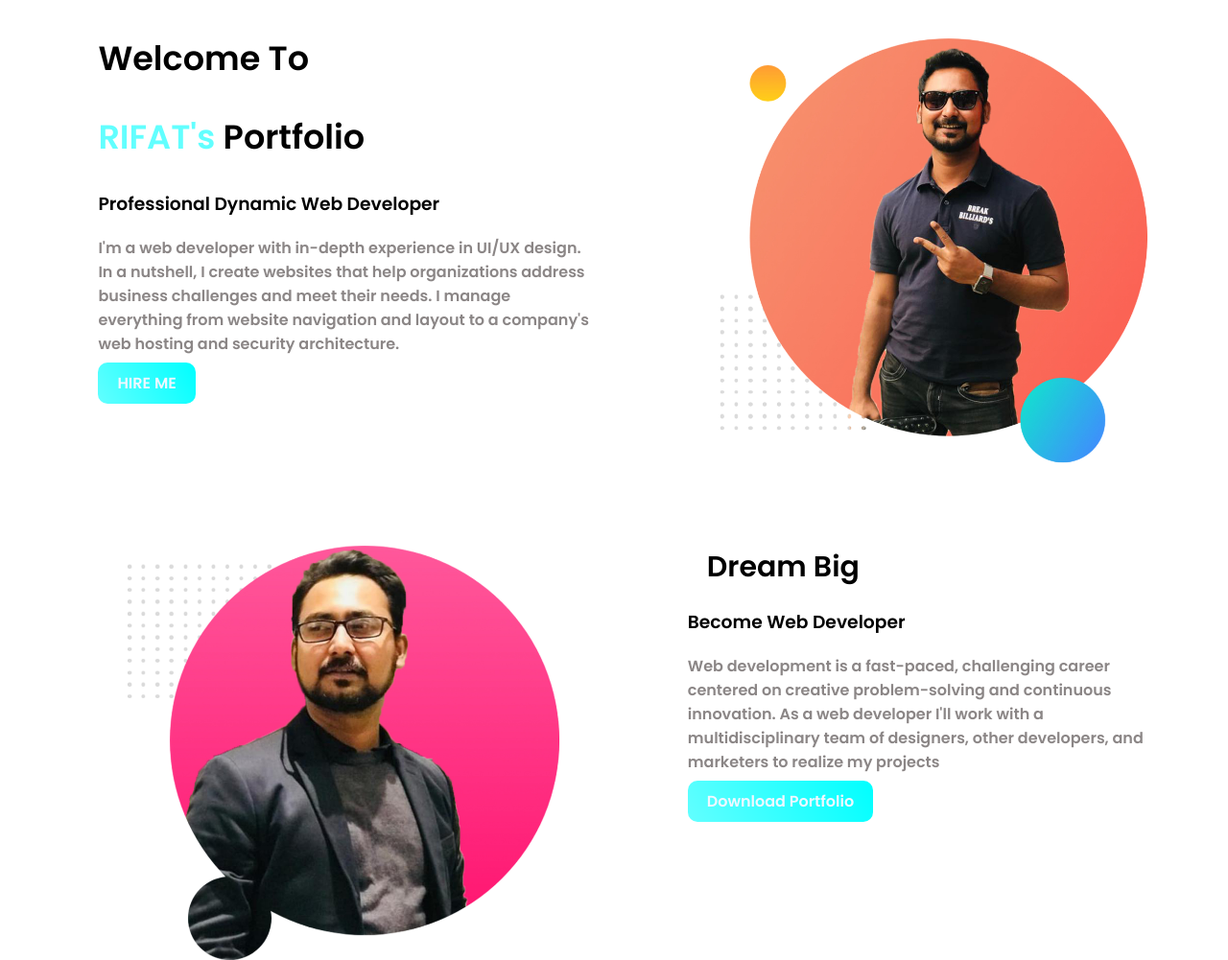
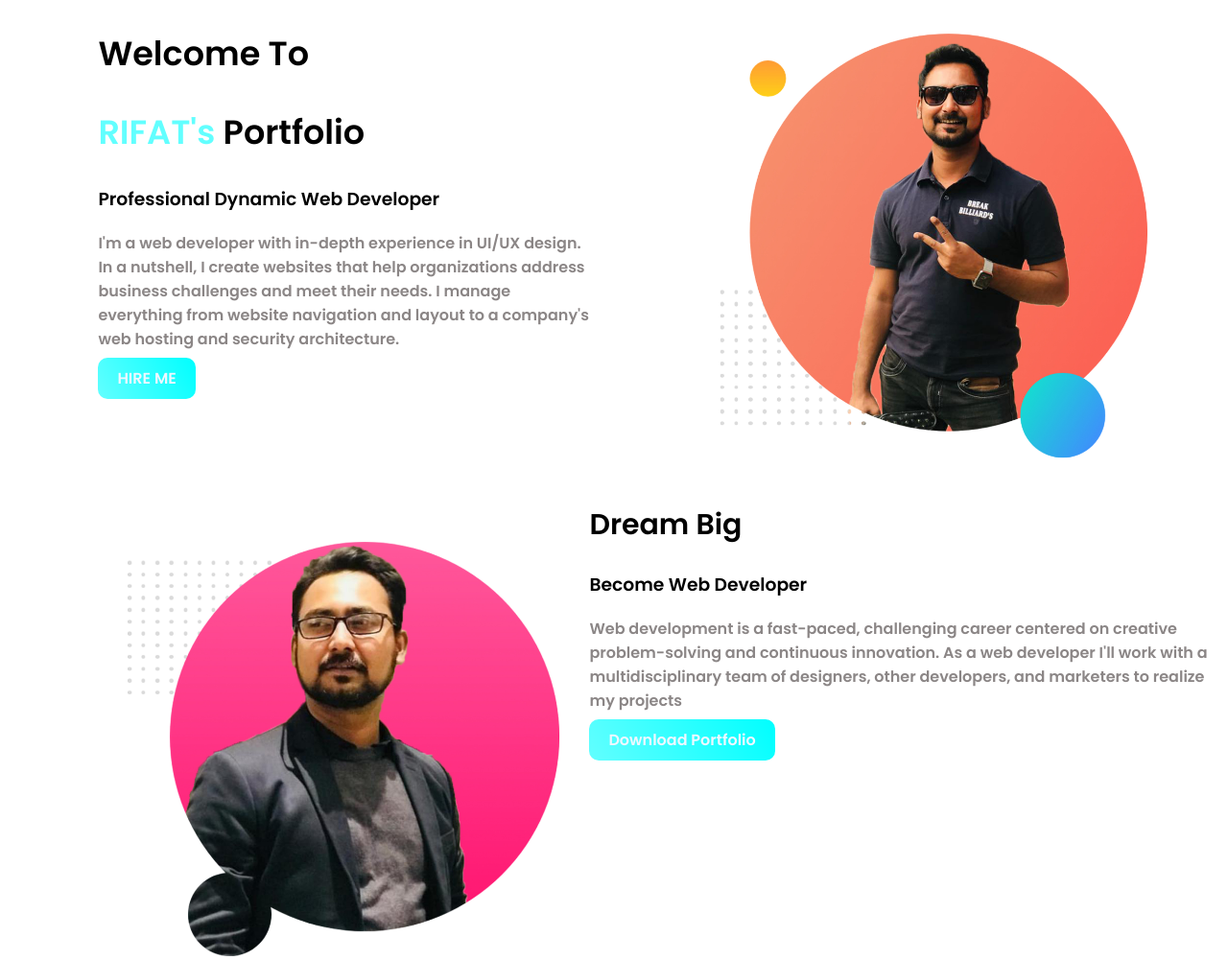
Before and after one commit to ryffhossain/web-portfolio, a plain HTML site: page index.html in a window 1280 px wide. Shown: the whole page at 96% size. Drawn offline with Linux system fonts and the light colour scheme.

Commit message:
margin added

```diff
--- a/index.html
+++ b/index.html
@@ -21,11 +21,11 @@
           <img src="ryff2.jpg" alt="">
         </div>
     </section>
-    <section class="dresm-area">
+    <section class="dream-area">
       <div class="half-width">
         <img src="ryff.jpg" alt="">
       </div>
-      <div class="half-width">
+      <div class="bottom">
         <h2>Dream Big</h2>
         <h3>Become Web Developer</h3>
         <p> <b> Web development is a fast-paced, challenging career centered on creative problem-solving and continuous innovation. As a web developer I'll work with a multidisciplinary team of designers, other developers, and marketers to realize my projects </b> </p>
--- a/style.css
+++ b/style.css
@@ -8,8 +8,7 @@ h1{
 }
 h2{
     font-size: 30px;
-    margin: 20px;
-    padding-top: 20px;
+
 }
 .name-color{
     color: #00ffff9d;
@@ -41,6 +40,6 @@ section{
 p{
     color: rgb(139, 134, 134);
 }
-.half-width{
-    padding-top: 5px;
+.bottom{
+    margin: 10px;
 }
```
